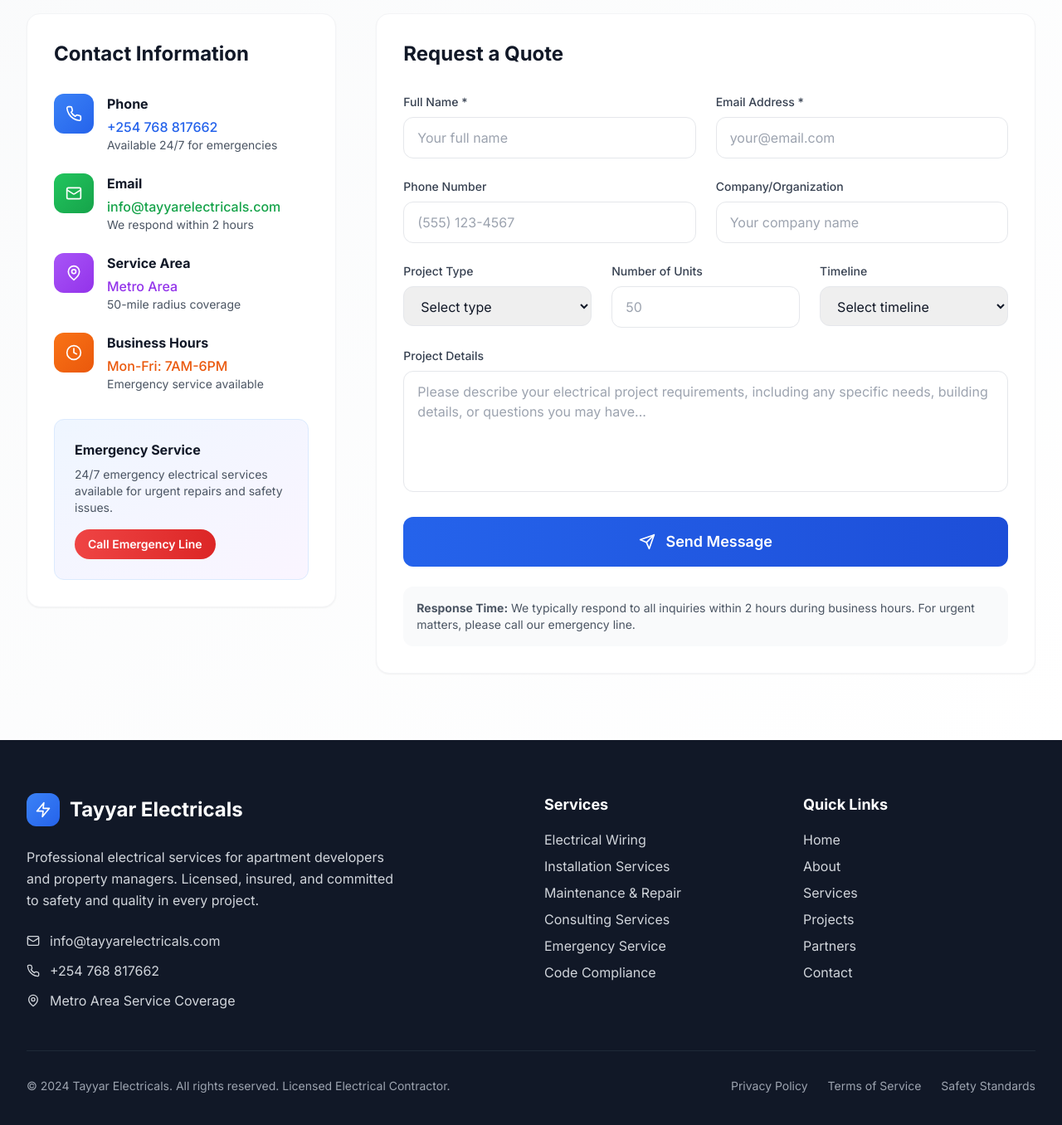
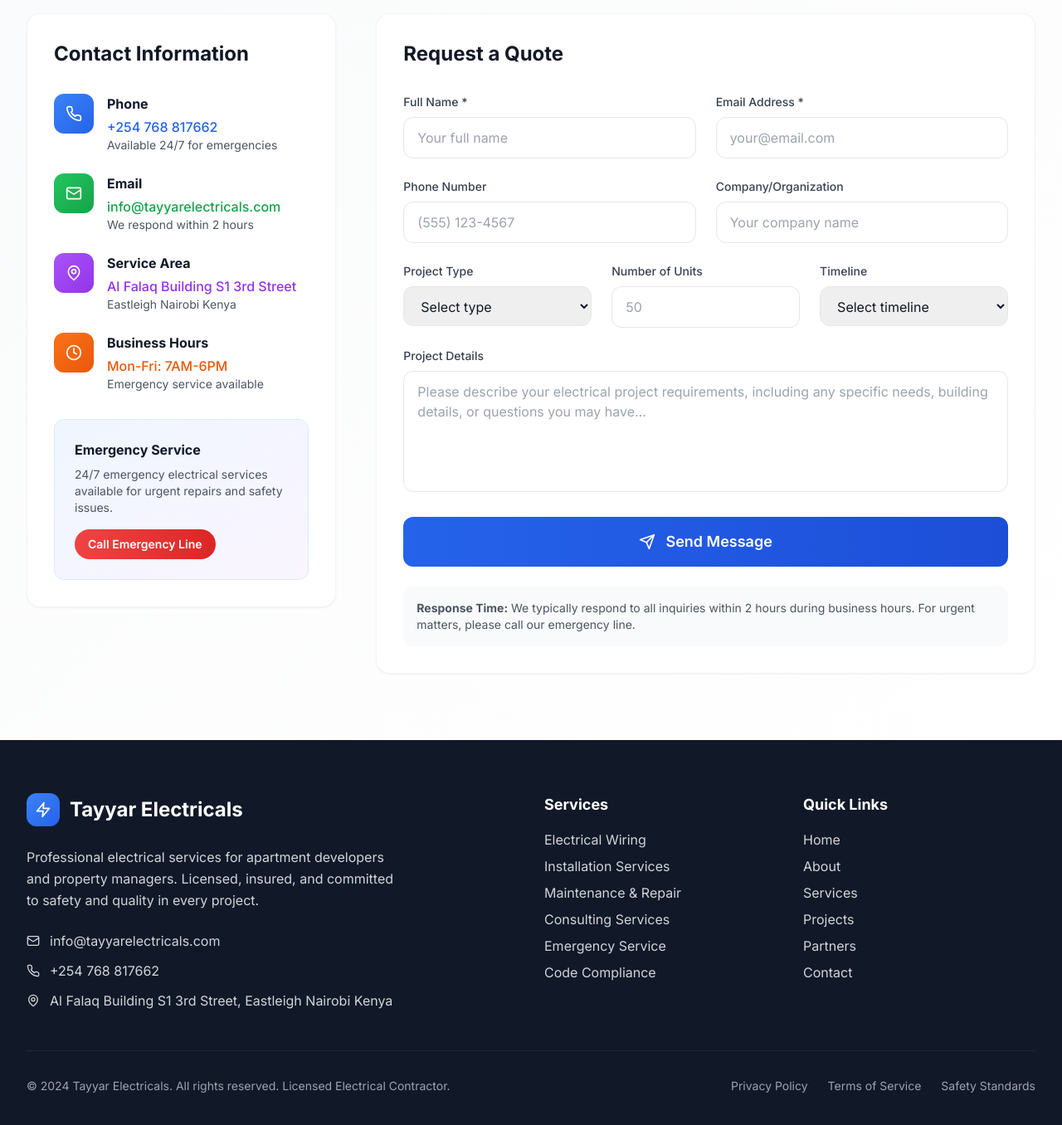
Before and after one commit to Abdikarim-sudo4331/Tayyar-electrical, a React (Vite) app: page / in a window 1280 px wide. Shown: the part 9348-10704 px from the top of the page at 83% size. Built offline with nearby package versions, Linux system fonts and the light colour scheme.

Commit message:
Update address to Al Falaq Building location

```diff
--- a/src/components/Contact.tsx
+++ b/src/components/Contact.tsx
@@ -76,8 +76,8 @@
                   </div>
                   <div>
                     <h4 className="font-bold text-gray-900 mb-1">Service Area</h4>
-                    <p className="text-purple-600 font-medium">Metro Area</p>
-                    <p className="text-sm text-gray-600">50-mile radius coverage</p>
+                    <p className="text-purple-600 font-medium">Al Falaq Building S1 3rd Street</p>
+                    <p className="text-sm text-gray-600">Eastleigh Nairobi Kenya</p>
                   </div>
                 </div>
 
--- a/src/components/Footer.tsx
+++ b/src/components/Footer.tsx
@@ -35,7 +35,7 @@
               </div>
               <div className="flex items-center space-x-3 text-gray-300">
                 <MapPin className="w-4 h-4" />
-                <span>Metro Area Service Coverage</span>
+                <span>Al Falaq Building S1 3rd Street, Eastleigh Nairobi Kenya</span>
               </div>
             </div>
           </div>
```
